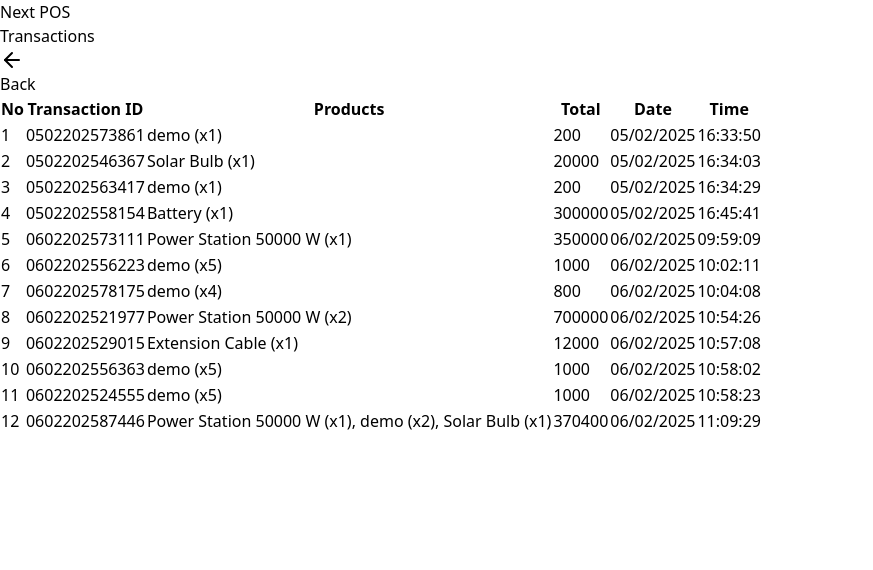
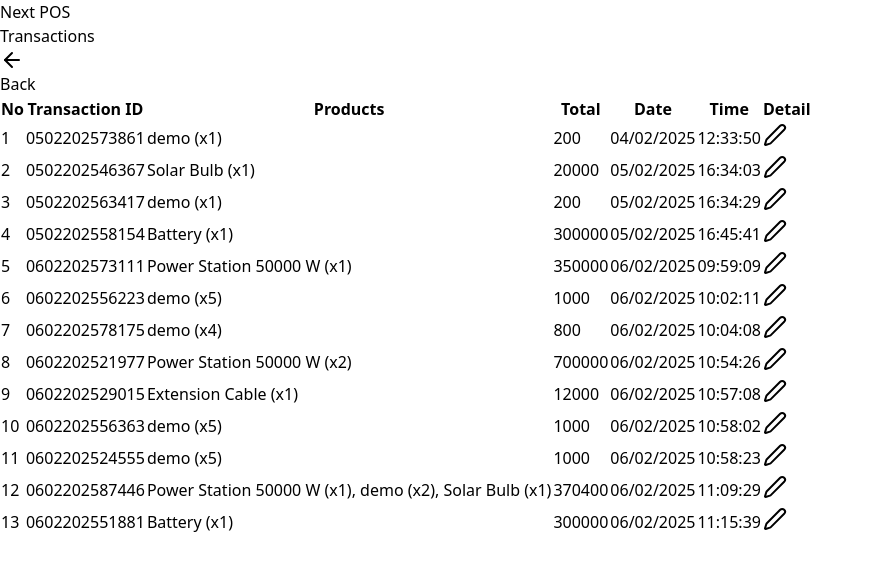
Before and after one commit to kyawzinhein1/pos-system, a React (Vite) app: page /transactions in a window 1280 px wide. Shown: the top 570 px of the page, without its empty margins (0-873 px from the left). Built offline with nearby package versions, Linux system fonts and the light colour scheme; data requests are answered from the project's data file.

Commit message:
transaction detail & dashboard

```diff
--- a/db.json
+++ b/db.json
@@ -12,21 +12,21 @@
       "name": "Extension Cable",
       "category": "Gadgets",
       "price": 12000,
-      "stock": 0
+      "stock": 20
     },
     {
       "id": "37dd",
       "name": "Battery",
       "category": "Power",
       "price": 300000,
-      "stock": 7
+      "stock": 16
     },
     {
       "id": "a040",
       "name": "Power Station 50000 W",
       "category": "electronic",
       "price": 350000,
-      "stock": 1
+      "stock": 11
     },
     {
       "id": "3bc2",
@@ -51,8 +51,8 @@
         }
       ],
       "total": 200,
-      "date": "05/02/2025",
-      "time": "16:33:50"
+      "date": "04/02/2025",
+      "time": "12:33:50"
     },
     {
       "id": "0502202546367",
@@ -258,6 +258,23 @@
       "total": 370400,
       "date": "06/02/2025",
       "time": "11:09:29"
+    },
+    {
+      "id": "0602202551881",
+      "products": [
+        {
+          "id": "37dd",
+          "name": "Battery",
+          "category": "Power",
+          "price": 300000,
+          "stock": 7,
+          "quantity": 1,
+          "date": ""
+        }
+      ],
+      "total": 300000,
+      "date": "06/02/2025",
+      "time": "11:15:39"
     }
   ]
 }
--- a/package.json
+++ b/package.json
@@ -17,6 +17,7 @@
     "react": "^18.3.1",
     "react-dom": "^18.3.1",
     "react-router-dom": "^7.1.3",
+    "recharts": "^2.15.1",
     "zustand": "^5.0.3"
   },
   "devDependencies": {
--- /dev/null
+++ b/src/components/TransactionDetail.jsx
@@ -0,0 +1,75 @@
+import { PrinterCheckIcon, X } from "lucide-react";
+
+const TransactionDetail = ({
+  selectedProducts,
+  trxnId,
+  date,
+  time,
+  total,
+  onClose,
+  onSave,
+}) => {
+  return (
+    <div className="fixed inset-0 bg-black bg-opacity-50 flex justify-center items-center">
+      <div className="bg-white p-6 rounded-lg w-[400px] shadow-lg">
+        <h1 className="text-xl font-semibold mb-4 text-center">
+          Transaction Detail
+        </h1>
+
+        <div className="flex justify-between">
+          <p>ID - {trxnId}</p>
+          <div>
+            <p>Date - {date}</p>
+            <p>Time -{time}</p>
+          </div>
+        </div>
+
+        <table className="w-full border-collapse border border-gray-300 mt-2">
+          <thead className="bg-gray-100">
+            <tr>
+              <th className="border px-2 py-1">Product</th>
+              <th className="border px-2 py-1">Amt</th>
+              <th className="border px-2 py-1">Qty</th>
+              <th className="border px-2 py-1">Price</th>
+            </tr>
+          </thead>
+          <tbody>
+            {selectedProducts.map((item, index) => (
+              <tr key={index}>
+                <td className="border px-2 py-1">{item.name}</td>
+                <td className="border px-2 py-1">{item.price}</td>
+                <td className="border px-2 py-1 text-center">
+                  {item.quantity}
+                </td>
+                <td className="border px-2 py-1 text-right">
+                  {item.price * item.quantity}
+                </td>
+              </tr>
+            ))}
+          </tbody>
+        </table>
+
+        <div className="mt-4 text-right">
+          <strong>Total: {total} Kyats</strong>
+        </div>
+
+        <div className="mt-4 flex justify-between">
+          <button
+            className="bg-red-500 hover:bg-red-600 transition-colors text-white px-2 py-2 rounded-full"
+            onClick={onClose}
+          >
+            <X className="w-5 h-5" />
+          </button>
+          <button
+            className="bg-green-500 hover:bg-green-600 transition-colors text-white px-2 py-2 rounded-full"
+            onClick={onSave}
+          >
+            <PrinterCheckIcon className="w-5 h-5" />
+          </button>
+        </div>
+      </div>
+    </div>
+  );
+};
+
+export default TransactionDetail;
--- a/src/pages/Dashboard.jsx
+++ b/src/pages/Dashboard.jsx
@@ -1,11 +1,98 @@
+import { useEffect, useState } from "react";
+import axios from "axios";
+import {
+  BarChart,
+  Bar,
+  XAxis,
+  YAxis,
+  Tooltip,
+  ResponsiveContainer,
+} from "recharts";
 import BackBtn from "../components/BackBtn";
 
 const Dashboard = () => {
+  const [products, setProducts] = useState([]);
+  const [transactions, setTransactions] = useState([]);
+  const [totalRevenue, setTotalRevenue] = useState(0);
+
+  useEffect(() => {
+    const fetchProducts = async () => {
+      try {
+        const response = await axios.get("http://localhost:3000/products");
+        setProducts(response.data);
+      } catch (error) {
+        console.error("Error fetching products:", error);
+      }
+    };
+
+    const fetchTransactions = async () => {
+      try {
+        const response = await axios.get("http://localhost:3000/transactions");
+        setTransactions(response.data);
+
+        // Calculate total revenue
+        const revenue = response.data.reduce(
+          (sum, transaction) => sum + transaction.total,
+          0
+        );
+        setTotalRevenue(revenue);
+      } catch (error) {
+        console.error("Error fetching transactions:", error);
+      }
+    };
+
+    fetchProducts();
+    fetchTransactions();
+  }, []);
+
+  const lowStockProducts = products.filter((product) => product.stock <= 10);
+
   return (
     <section className="container mx-auto mt-4">
       <div className="flex justify-between items-center">
-        <h1 className="text-2xl font-bold mb-4">Dashboard</h1>
+        <h1 className="text-2xl font-bold mb-6">Dashboard</h1>
         <BackBtn />
+      </div>
+
+      {/* Statistics Overview */}
+      <div className="grid grid-cols-3 gap-6">
+        <div className="bg-blue-500 text-white p-6 rounded-lg shadow-lg">
+          <h2 className="text-lg font-semibold">Total Products</h2>
+          <p className="text-2xl">{products.length}</p>
+        </div>
+        <div className="bg-green-500 text-white p-6 rounded-lg shadow-lg">
+          <h2 className="text-lg font-semibold">Total Transactions</h2>
+          <p className="text-2xl">{transactions.length}</p>
+        </div>
+      </div>
+
+      {/* Low Stock Alerts */}
+      <div className="mt-8">
+        <h2 className="text-xl font-semibold mb-4">Low Stock Alerts</h2>
+        {lowStockProducts.length === 0 ? (
+          <p className="text-green-600">
+            All products are sufficiently stocked.
+          </p>
+        ) : (
+          <table className="w-full border-collapse border border-gray-300">
+            <thead className="bg-red-100">
+              <tr>
+                <th className="border px-4 py-2">Product</th>
+                <th className="border px-4 py-2">Stock</th>
+              </tr>
+            </thead>
+            <tbody>
+              {lowStockProducts.map((product) => (
+                <tr key={product.id} className="border">
+                  <td className="px-4 py-2">{product.name}</td>
+                  <td className="px-4 py-2 text-center text-red-600">
+                    {product.stock}
+                  </td>
+                </tr>
+              ))}
+            </tbody>
+          </table>
+        )}
       </div>
     </section>
   );
--- a/src/pages/Profile.jsx
+++ b/src/pages/Profile.jsx
@@ -1,11 +1,8 @@
-import BackBtn from "../components/BackBtn";
-
 const Profile = () => {
   return (
-    <section className="container mx-auto mt-4">
-      <div className="flex justify-between items-center">
-        <h1 className="text-2xl font-bold mb-4">Profile</h1>
-        <BackBtn />
+    <section>
+      <div>
+        <h1>Profile</h1>
       </div>
     </section>
   );
--- a/src/pages/Transaction.jsx
+++ b/src/pages/Transaction.jsx
@@ -1,13 +1,23 @@
 import { useEffect, useState } from "react";
 import useTransactionStore from "../store/transactions";
 import BackBtn from "../components/BackBtn";
+import { Edit2Icon } from "lucide-react";
+import TransactionDetail from "../components/TransactionDetail";
 
 const Transactions = () => {
   const { transactions, fetchTransactions } = useTransactionStore();
 
+  const [selectedTransaction, setSelectedTransaction] = useState(null);
+  const [showDetail, setShowDetail] = useState(false);
+
   useEffect(() => {
     fetchTransactions();
   }, []);
+
+  const handleDetailShow = (transaction) => {
+    setSelectedTransaction(transaction);
+    setShowDetail(true);
+  };
 
   return (
     <section className="container mx-auto mt-4">
@@ -15,8 +25,8 @@ const Transactions = () => {
         <h1 className="text-2xl font-bold mb-8">Transactions</h1>
         <BackBtn />
       </div>
-      <div className="max-h-[460px] overflow-y-auto border border-gray-300 rounded-lg">
-        <table className="w-full border-collapse border border-gray-300">
+      <div className="max-h-[460px] overflow-y-auto rounded-lg">
+        <table className="w-full border-collapse overflow-y-hidden">
           <thead className="bg-gray-100 sticky top-0">
             <tr>
               <th className="border py-2">No</th>
@@ -25,6 +35,7 @@ const Transactions = () => {
               <th className="border py-2">Total</th>
               <th className="border py-2">Date</th>
               <th className="border py-2">Time</th>
+              <th className="border py-2">Detail</th>
             </tr>
           </thead>
           <tbody>
@@ -37,22 +48,46 @@ const Transactions = () => {
             ) : (
               transactions.map((transaction, index) => (
                 <tr key={transaction.id} className="border">
-                  <td className="px-4 py-2 text-center">{index + 1}</td>
-                  <td className="px-4 py-2 text-center">{transaction.id}</td>
-                  <td className="px-4 py-2 text-center">
+                  <td className="px-2 py-2 text-center">{index + 1}</td>
+                  <td className="py-2 text-center">{transaction.id}</td>
+                  <td className="py-2 text-center">
                     {transaction.products
                       .map((trxn) => `${trxn.name} (x${trxn.quantity})`)
                       .join(", ")}
                   </td>
-                  <td className="pe-16 py-2 text-end">{transaction.total}</td>
+                  <td className="pe-10 py-2 text-end">{transaction.total}</td>
                   <td className="px-4 py-2 text-center">{transaction.date}</td>
                   <td className="px-4 py-2 text-center">{transaction.time}</td>
+                  <td className="px-2 py-2 text-center">
+                    <button
+                      className="bg-yellow-500 p-2 rounded-full text-white hover:bg-yellow-600 mr-2 transition-colors"
+                      onClick={() => {
+                        handleDetailShow(transaction);
+                      }}
+                    >
+                      <Edit2Icon className="w-3 h-3" />
+                    </button>
+                  </td>
                 </tr>
               ))
             )}
           </tbody>
         </table>
       </div>
+
+      {/* Transaction Detail */}
+      {showDetail && (
+        <TransactionDetail
+          selectedProducts={selectedTransaction.products}
+          trxnId={selectedTransaction.id}
+          date={selectedTransaction.date}
+          time={selectedTransaction.time}
+          total={selectedTransaction.total}
+          onClose={() => {
+            setShowDetail(false);
+          }}
+        />
+      )}
     </section>
   );
 };
```
Also changed, not shown: public/profile-photo.jpg (added), 1 other file (tests, documents, lock files or other folders).
